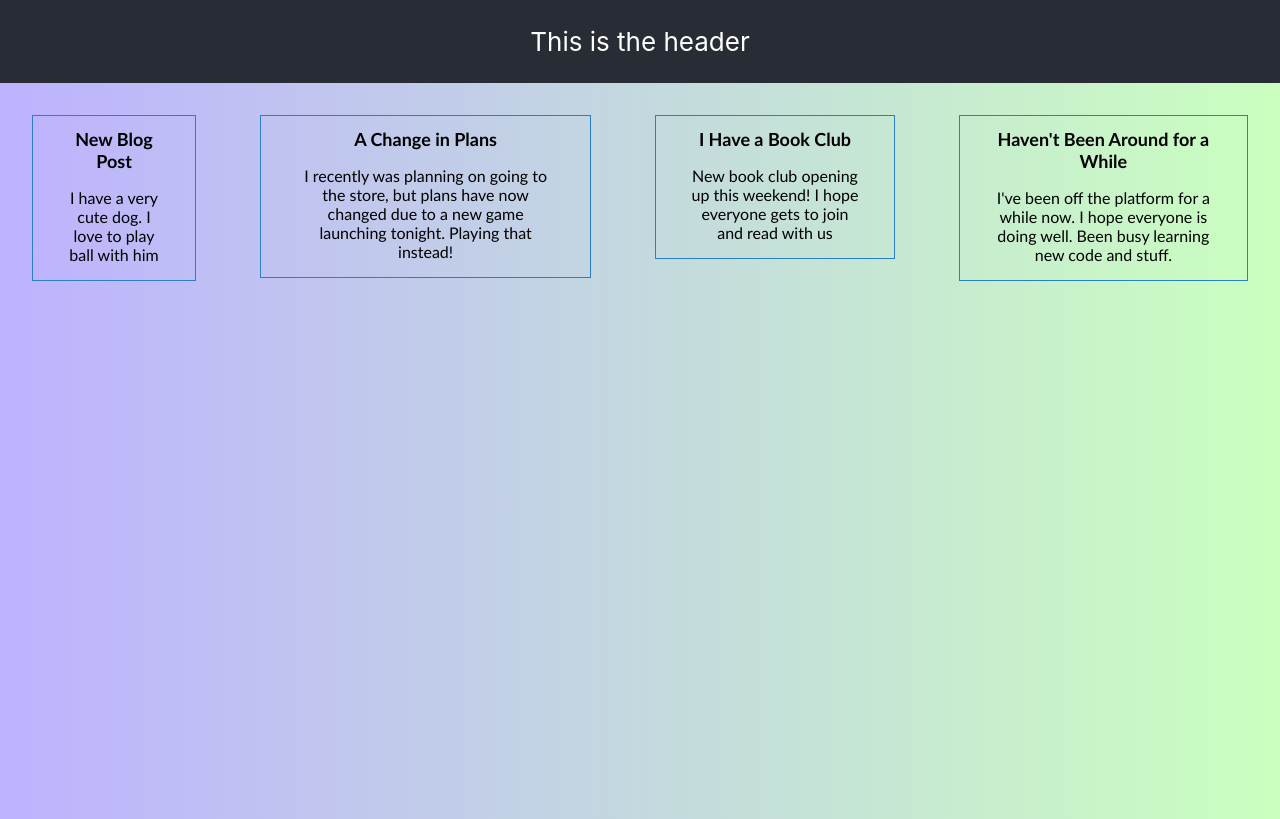
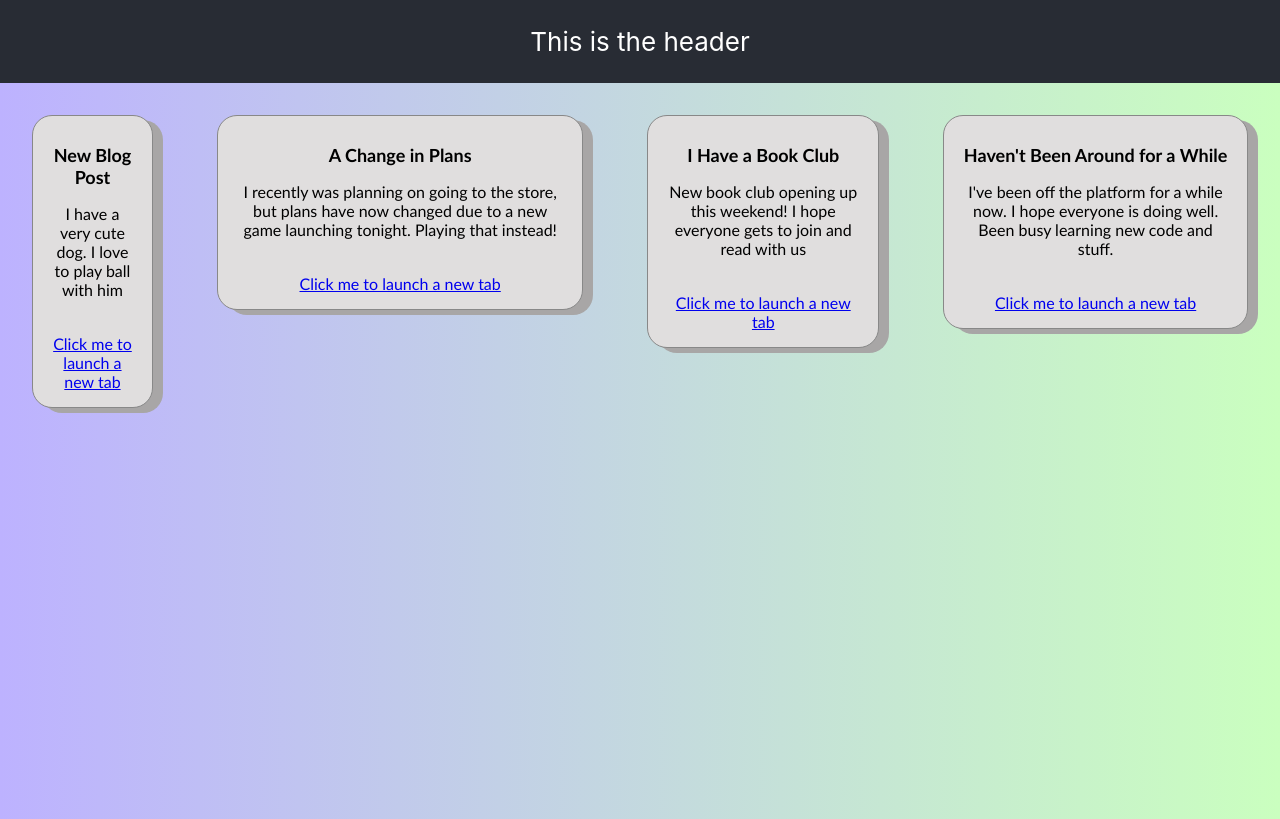
Before and after one commit to MCharron93/ReactPlayground, a React (Create React App) app: page / in a window 1280 px wide. Built offline with nearby package versions, Linux system fonts and the light colour scheme.

Commit message:
Linking in card anchor tag for IT requests

```diff
--- a/src/Components/Cards/Card.css
+++ b/src/Components/Cards/Card.css
@@ -1,11 +1,13 @@
 .card-container{
     width: fit-content;
     height: fit-content;
-    border: 1px solid rgb(41, 128, 199);
-    padding-left: 2rem;
-    padding-right: 2rem;
+    border: 1px solid #888888;
+    border-radius: 1.25em;
+    box-shadow: 10px 5px #a8a6a6;
+    padding: 1em;
     margin: 2rem;
     font-family: 'Gill Sans', 'Gill Sans MT', Calibri, 'Trebuchet MS', sans-serif;
+    background-color: rgb(224, 222, 222);
 }
 
 .heading-one{
--- a/src/Components/Cards/Card.js
+++ b/src/Components/Cards/Card.js
@@ -5,9 +5,13 @@ import './Card.css'
 function Card({title, description}){
     return(
         // NOTE since these are both properties, they will be injected into the JSX when the acutal .map() fires within the app rendering.
-        <div className="card-container">
+        <div>
+            <div className="card-container">
             <h1 className="heading-one">{title}</h1>
             <p className="description">{description}</p>
+            <br/>
+            <a href="https://form.asana.com/?k=qxP8ysQvIY6l5IDI4h9LUg&d=1195144362945755" target="_blank">Click me to launch a new tab</a>
+            </div>
         </div>
     )
 }
```
